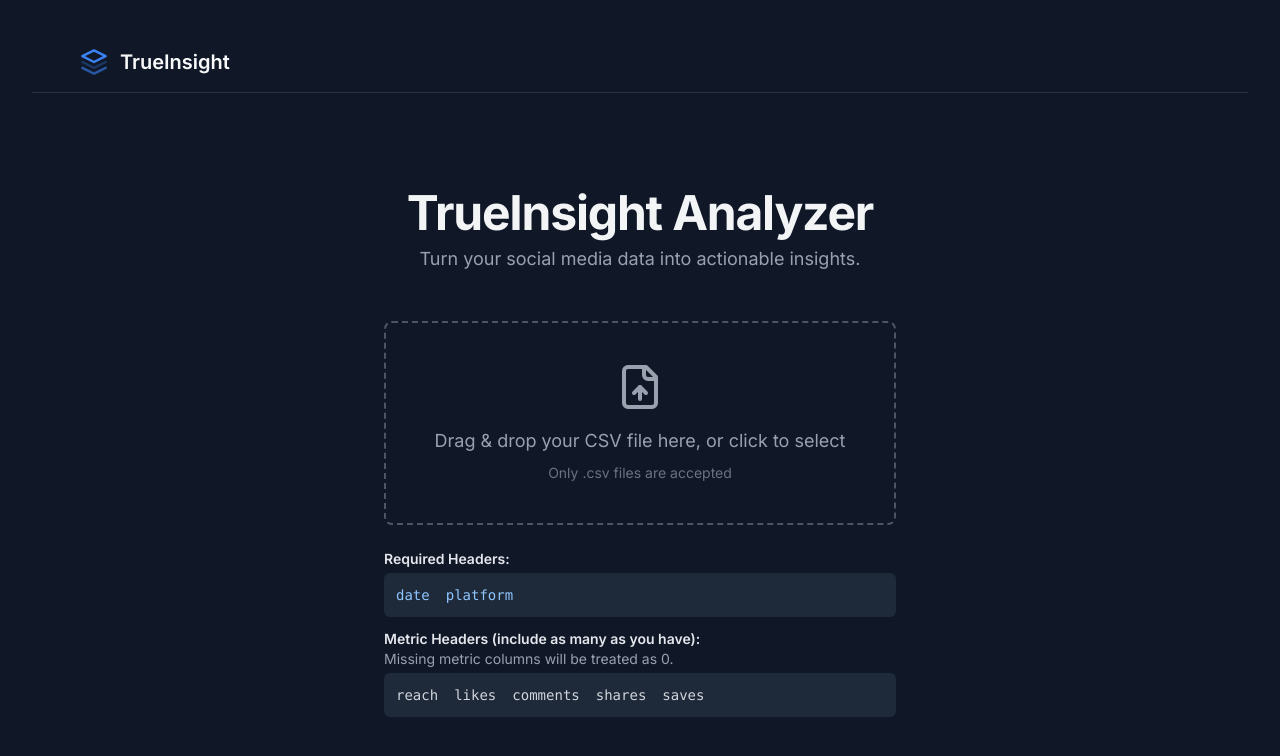
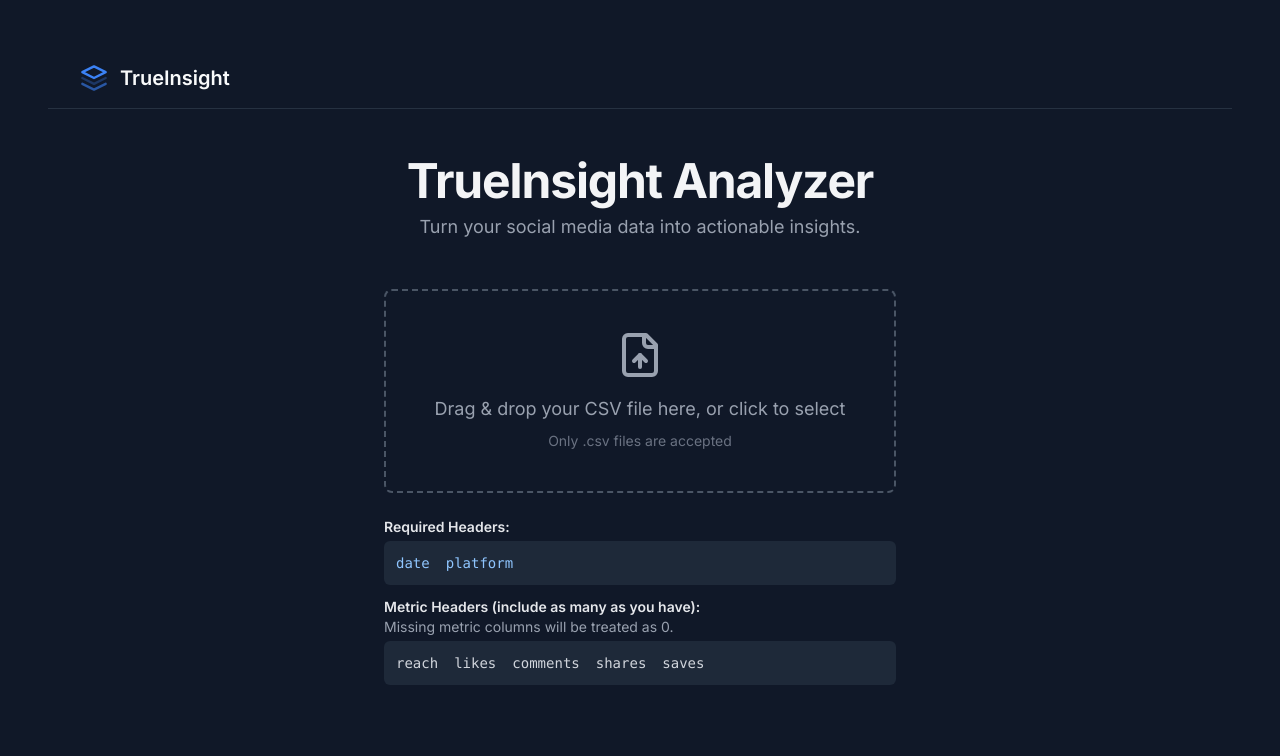
Before and after one commit to souvikontop/TrueInsight, a Next.js app: page / in a window 1280 px wide. Shown: the top 756 px of the page. Built offline with nearby package versions, Linux system fonts and the light colour scheme.

Commit message:
made few changes

```diff
--- a/src/app/page.tsx
+++ b/src/app/page.tsx
@@ -1,18 +1,18 @@
 "use client";
 
-import { useState, useEffect } from "react"; // 1. Import useEffect
+import { useState, useEffect } from "react";
 import Header from "@/components/Header";
 import CsvUploader from "@/components/CsvUploader";
 import Dashboard from "@/components/Dashboard";
 import Alert from "@/components/Alert";
 import Spinner from "@/components/Spinner";
-import DateRangePicker from "@/components/DateRangePicker"; // 2. Import the new component
+import DateRangePicker from "@/components/DateRangePicker";
 import { SocialPost } from "@/types";
 import { cleanData } from "@/lib/data-utils";
 
 export default function Home() {
-  const [data, setData] = useState<SocialPost[]>([]); // This will hold the original, full dataset
-  const [displayData, setDisplayData] = useState<SocialPost[]>([]); // This will hold the data to be displayed
+  const [data, setData] = useState<SocialPost[]>([]);
+  const [displayData, setDisplayData] = useState<SocialPost[]>([]);
   const [dateRange, setDateRange] = useState<{
     start: string;
     end: string;
@@ -20,10 +20,9 @@ export default function Home() {
   const [error, setError] = useState<string | null>(null);
   const [isLoading, setIsLoading] = useState(false);
 
-  // 3. This effect runs whenever the dateRange or original data changes
   useEffect(() => {
     if (!dateRange || !dateRange.start || !dateRange.end) {
-      setDisplayData(data); // If no date range, display all data
+      setDisplayData(data);
       return;
     }
 
@@ -39,7 +38,6 @@ export default function Home() {
     setError(null);
     setDateRange(null);
 
-    // ... validation logic remains the same
     if (parsedData.length === 0) {
       setError(
         "Validation failed: The CSV file is empty or contains no data rows."
@@ -58,8 +56,8 @@ export default function Home() {
     }
 
     const cleanedData = cleanData(parsedData);
-    setData(cleanedData); // Set the original data
-    setDisplayData(cleanedData); // Initially, display all data
+    setData(cleanedData);
+    setDisplayData(cleanedData);
     setIsLoading(false);
   };
 
@@ -75,10 +73,11 @@ export default function Home() {
   };
 
   return (
-    <div className="flex flex-col min-h-screen items-center w-full p-4 sm:p-8 md-p-12">
+    <div className="flex flex-col min-h-screen items-center w-full p-4 sm:p-8 md:p-12">
       <Header />
 
-      <main className="flex flex-col items-center flex-grow w-full max-w-6xl mt-16 sm:mt-24">
+      {/* --- THIS IS THE LINE THAT CHANGED --- */}
+      <main className="flex flex-col items-center flex-grow w-full max-w-6xl mt-8 sm:mt-12">
         {displayData.length === 0 && !isLoading && (
           <div className="text-center">
             <h1 className="text-4xl sm:text-5xl font-bold tracking-tight">
@@ -94,7 +93,6 @@ export default function Home() {
           {error && <Alert message={error} />}
         </div>
 
-        {/* 4. Conditionally render the DateRangePicker */}
         {data.length > 0 && !isLoading && (
           <div className="my-4 w-full flex justify-center">
             <DateRangePicker onDateChange={handleDateChange} />
@@ -107,7 +105,6 @@ export default function Home() {
           ) : data.length === 0 ? (
             <CsvUploader onDataUpload={handleDataUpload} onError={setError} />
           ) : (
-            // 5. Pass the 'displayData' to the Dashboard
             <Dashboard data={displayData} onReset={handleReset} />
           )}
         </div>
--- a/src/components/DateRangePicker.tsx
+++ b/src/components/DateRangePicker.tsx
@@ -14,7 +14,6 @@ export default function DateRangePicker({
   const [endDate, setEndDate] = useState("");
 
   const handleApply = () => {
-    // Only call the parent function if both dates are selected
     if (startDate && endDate) {
       onDateChange(startDate, endDate);
     }
@@ -41,7 +40,7 @@ export default function DateRangePicker({
       <button
         onClick={handleApply}
         disabled={!startDate || !endDate}
-        className="px-4 py-2 bg-blue-600 text-sm text-white font-semibold rounded-md hover:bg-blue-500 transition-colors disabled:bg-gray-600 disabled:cursor-not-allowed"
+        className="px-4 py-2 bg-blue-600 text-sm text-white font-semibold rounded-md hover:bg-blue-500 transition-colors disabled:bg-gray-600 disabled:cursor-not-allowed cursor-pointer"
       >
         Apply
       </button>
--- a/src/components/Header.tsx
+++ b/src/components/Header.tsx
@@ -1,14 +1,14 @@
 "use client";
 
 import React from "react";
-import Link from "next/link"; // 1. Import the Link component
+// 1. We no longer need to import 'Link'
 
 export default function Header() {
   return (
     <header className="w-full border-b border-gray-700/60">
       <div className="max-w-6xl mx-auto p-4 flex items-center justify-between">
-        {/* 2. Wrap the logo and title in the Link component */}
-        <Link href="/" className="flex items-center space-x-3">
+        {/* 2. Change the <Link> component to a standard <a> tag */}
+        <a href="/" className="flex items-center space-x-3">
           <svg
             width="28"
             height="28"
@@ -42,7 +42,7 @@ export default function Header() {
           </svg>
 
           <h1 className="text-xl font-semibold text-gray-50">TrueInsight</h1>
-        </Link>
+        </a>
       </div>
     </header>
   );
```
